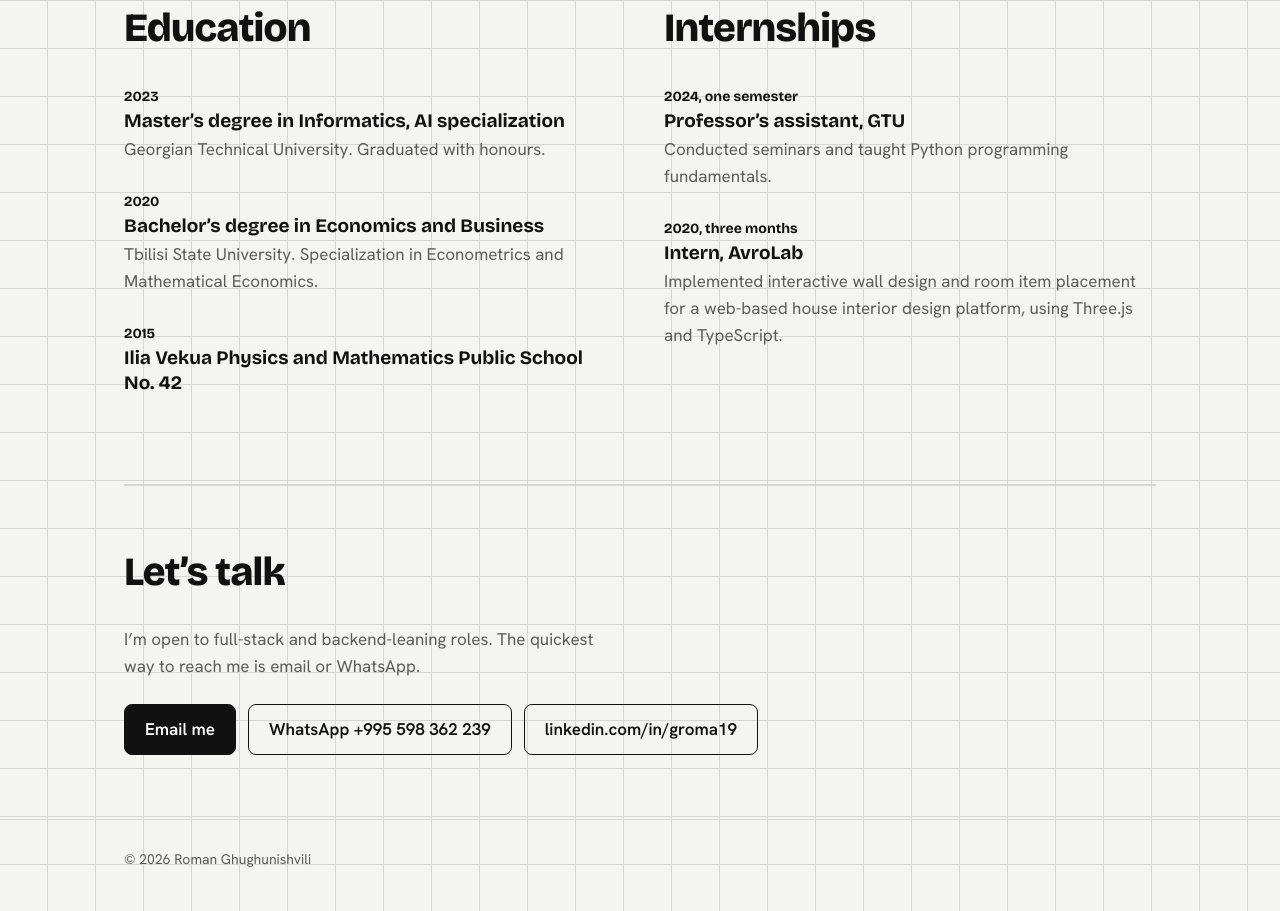
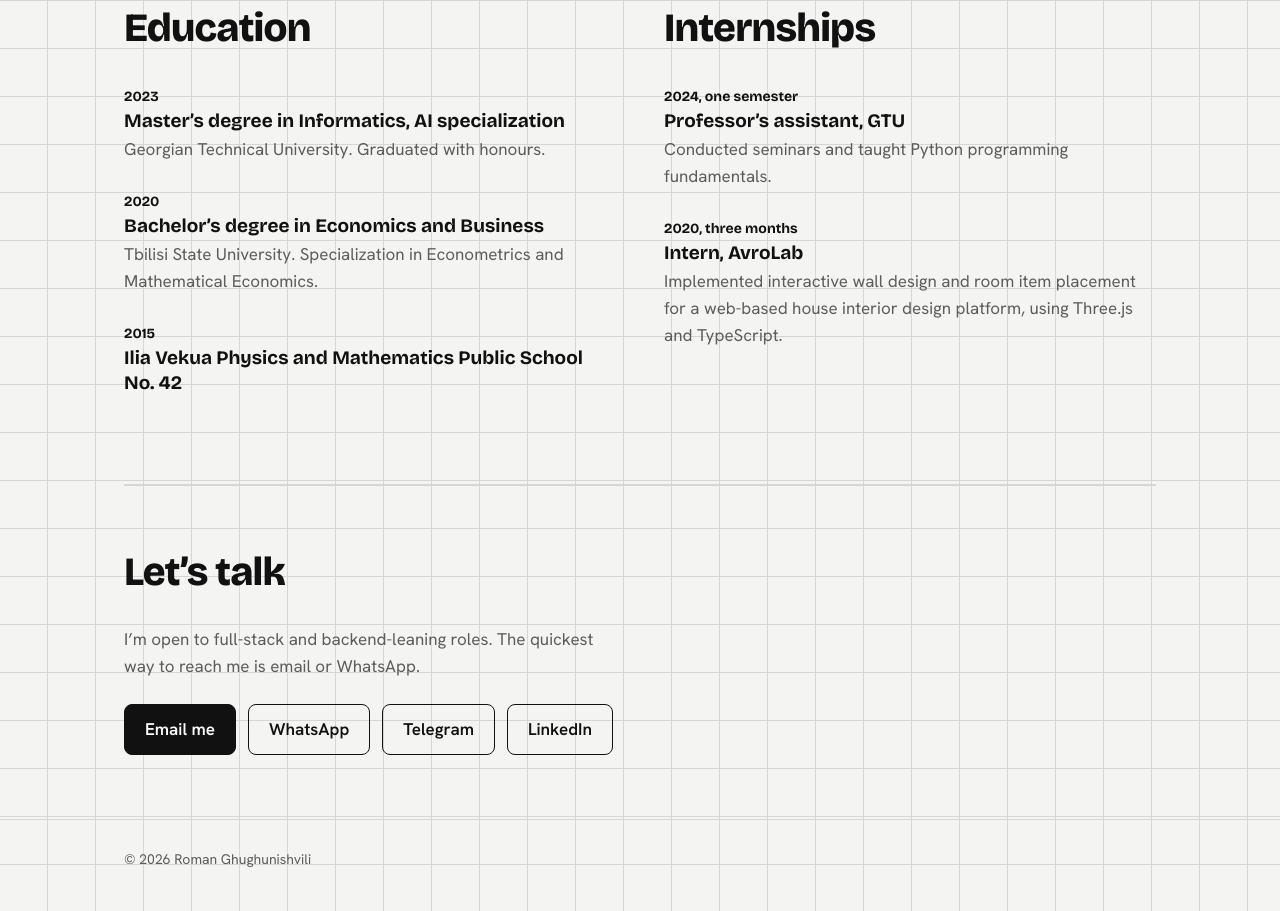
Before and after one commit to groma19/groma19.github.io, a plain HTML site: page index.html in a window 1280 px wide. Shown: the part 1967-2878 px from the top of the page. Drawn offline with nearby package versions, Linux system fonts and the light colour scheme.

Commit message:
Added telegram link and changed text display for contact links.

```diff
--- a/index.html
+++ b/index.html
@@ -156,8 +156,9 @@ footer{padding:28px 0 40px;color:var(--muted);font-size:14px;border-top:1px soli
     <p>I’m open to full-stack and backend-leaning roles. The quickest way to reach me is email or WhatsApp.</p>
     <div class="cta">
       <a class="btn main" href="mailto:roman.ghughunishvili@gmail.com">Email me</a>
-      <a class="btn" href="https://wa.me/995598362239" target="_blank" rel="noopener">WhatsApp +995 598 362 239</a>
-      <a class="btn" href="https://www.linkedin.com/in/groma19" target="_blank" rel="noopener">linkedin.com/in/groma19</a>
+      <a class="btn" href="https://wa.me/995598362239" target="_blank" rel="noopener">WhatsApp</a>
+      <a class="btn" href="https://t.me/groma_dev" target="_blank" rel="noopener">Telegram</a>
+      <a class="btn" href="https://www.linkedin.com/in/groma19" target="_blank" rel="noopener">LinkedIn</a>
     </div>
   </section>
 </main>
```
